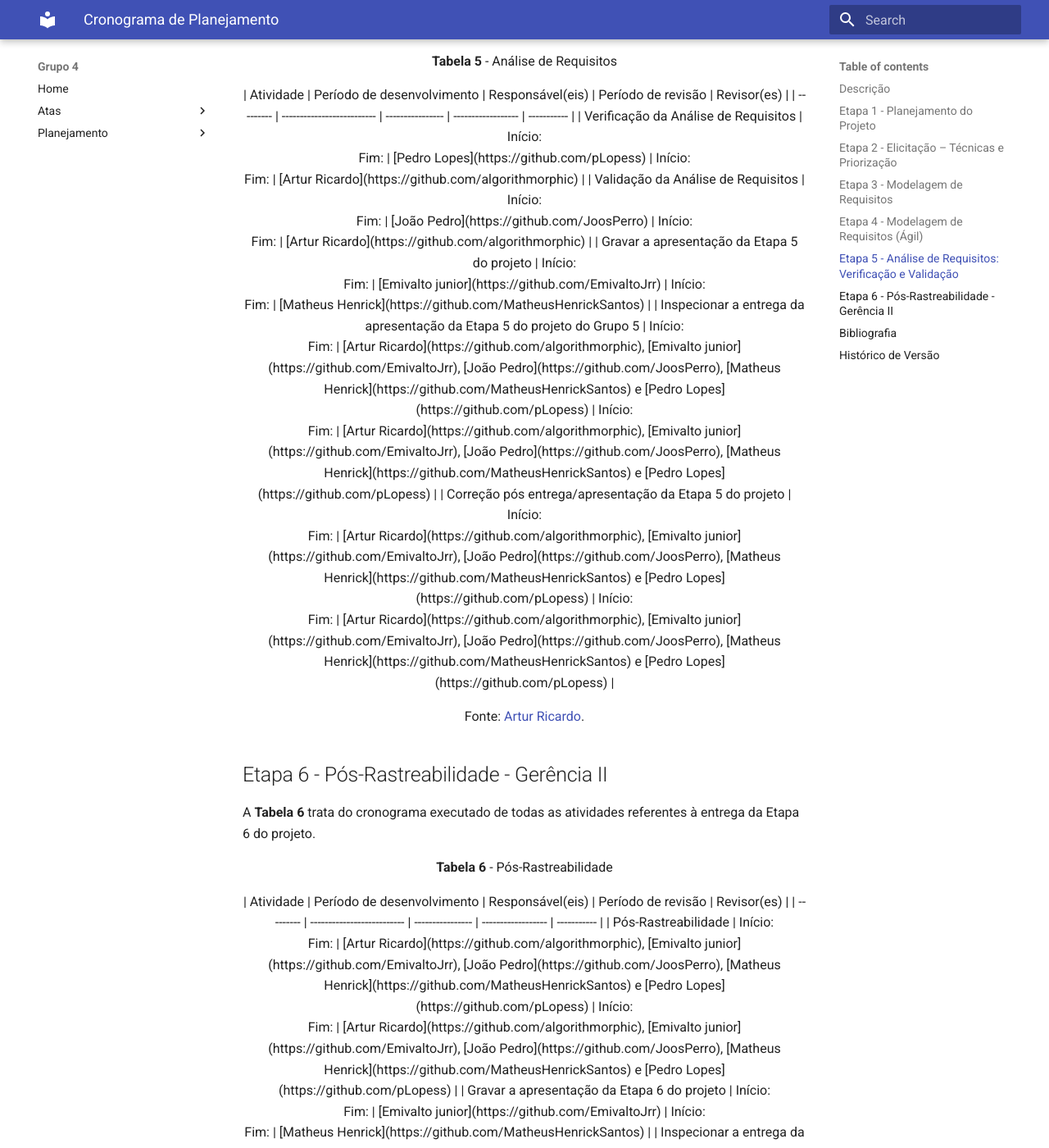
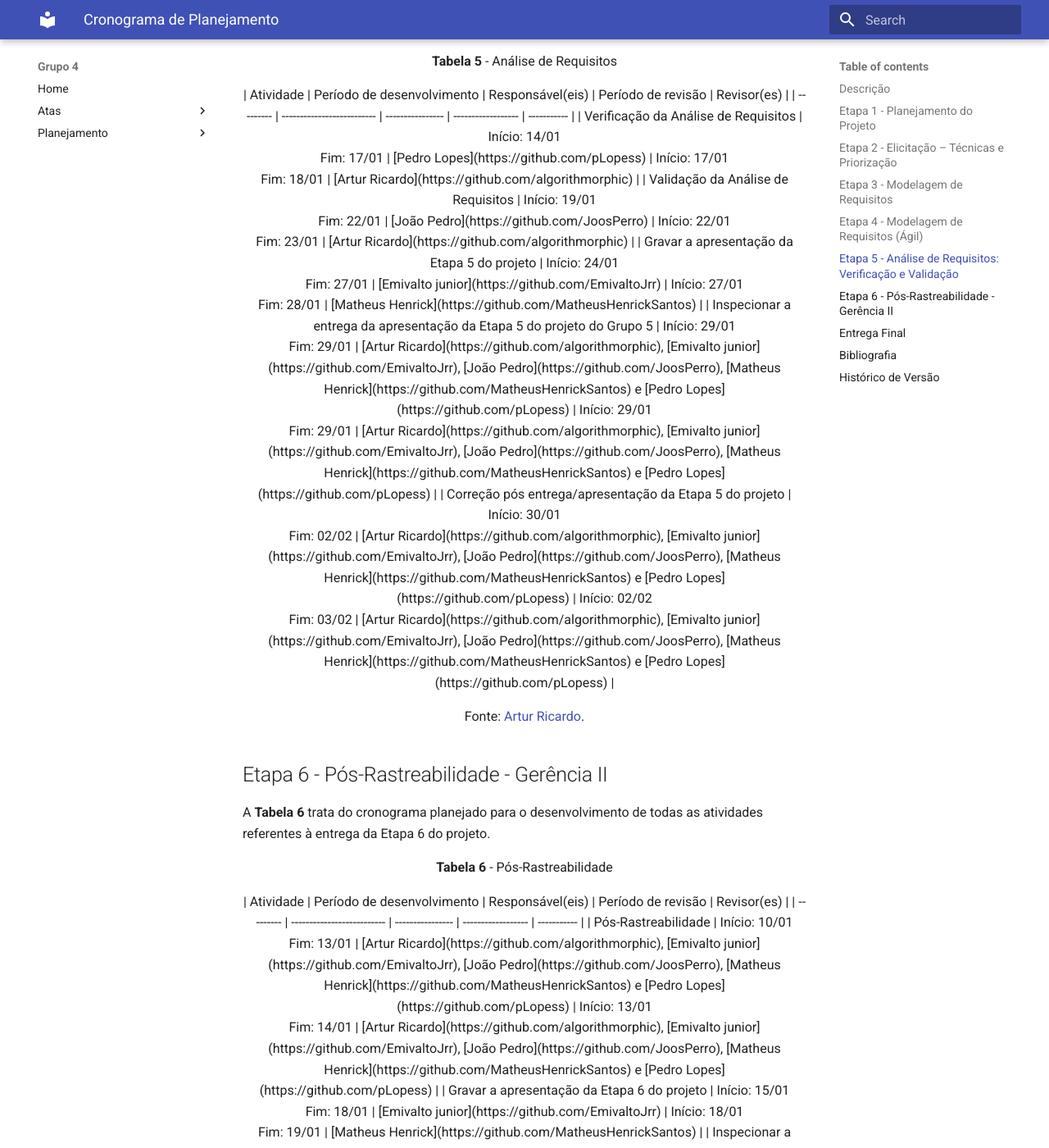
Before and after one commit to Requisitos-de-Software/2024.2-MeuSUSDigital, an MkDocs documentation site: the page built from docs/planejamento/cronograma-planejamento.md, in a window 1280 px wide and 1400 px high, scrolled down 5618 px. Shown: the whole window at 82% size. Built offline with MkDocs 1.6.1 and Material for MkDocs 9.7.7, drawn with Linux system fonts in a browser that asks for light colours; some of the changed text lies outside the part shown.

Commit message:
criação de nova tabela, correção de erros e adição de novas datas

```diff
--- a/docs/planejamento/cronograma-planejamento.md
+++ b/docs/planejamento/cronograma-planejamento.md
@@ -35,7 +35,7 @@
 
 ## Etapa 2 - Elicitação – Técnicas e Priorização
 
-A **Tabela 2** trata do cronograma executado de todas as atividades referentes à entrega da Etapa 2 do projeto.
+A **Tabela 2** trata do cronograma planejado para o desenvolvimento de todas as atividades referentes à entrega da Etapa 2 do projeto.
 
 <font size="3"><p style="text-align: center"><b>Tabela 2</b> - Elicitação – Técnicas e Priorização</p></font>
 
@@ -56,7 +56,7 @@
 
 ## Etapa 3 - Modelagem de Requisitos
 
-A **Tabela 3** trata do cronograma executado de todas as atividades referentes à entrega da Etapa 3 do projeto.
+A **Tabela 3** trata do cronograma planejado para o desenvolvimento de todas as atividades referentes à entrega da Etapa 3 do projeto.
 
 <font size="3"><p style="text-align: center"><b>Tabela 3</b> - Modelagem de Requisitos</p></font>
 
@@ -78,7 +78,7 @@
 
 ## Etapa 4 - Modelagem de Requisitos (Ágil)
 
-A **Tabela 4** trata do cronograma executado de todas as atividades referentes à entrega da Etapa 4 do projeto.
+A **Tabela 4** trata do cronograma planejado para o desenvolvimento de todas as atividades referentes à entrega da Etapa 4 do projeto.
 
 <font size="3"><p style="text-align: center"><b>Tabela 4</b> - Modelagem de Requisitos (Ágil)</p></font>
 
@@ -99,7 +99,7 @@
 
 ## Etapa 5 - Análise de Requisitos: Verificação e Validação
 
-A **Tabela 5** trata do cronograma executado de todas as atividades referentes à entrega da Etapa 5 do projeto.
+A **Tabela 5** trata do cronograma planejado para o desenvolvimento de todas as atividades referentes à entrega da Etapa 5 do projeto.
 
 <font size="3"><p style="text-align: center"><b>Tabela 5</b> - Análise de Requisitos</p></font>
 
@@ -107,11 +107,11 @@
 
 | Atividade | Período de desenvolvimento | Responsável(eis) | Período de revisão | Revisor(es) |
 | --------- | -------------------------- | ---------------- | ------------------ | ----------- |
-| Verificação da Análise de Requisitos | Início: <br>Fim: | [Pedro Lopes](https://github.com/pLopess) | Início: <br>Fim: | [Artur Ricardo](https://github.com/algorithmorphic) |
-| Validação da Análise de Requisitos | Início: <br>Fim: | [João Pedro](https://github.com/JoosPerro) | Início: <br>Fim: | [Artur Ricardo](https://github.com/algorithmorphic) |
-| Gravar a apresentação da Etapa 5 do projeto | Início: <br>Fim: | [Emivalto junior](https://github.com/EmivaltoJrr) | Início: <br>Fim: | [Matheus Henrick](https://github.com/MatheusHenrickSantos) |
-| Inspecionar a entrega da apresentação da Etapa 5 do projeto do Grupo 5 | Início: <br>Fim: | [Artur Ricardo](https://github.com/algorithmorphic), [Emivalto junior](https://github.com/EmivaltoJrr), [João Pedro](https://github.com/JoosPerro), [Matheus Henrick](https://github.com/MatheusHenrickSantos) e [Pedro Lopes](https://github.com/pLopess) | Início: <br>Fim: | [Artur Ricardo](https://github.com/algorithmorphic), [Emivalto junior](https://github.com/EmivaltoJrr), [João Pedro](https://github.com/JoosPerro), [Matheus Henrick](https://github.com/MatheusHenrickSantos) e [Pedro Lopes](https://github.com/pLopess) |
-| Correção pós entrega/apresentação da Etapa 5 do projeto | Início: <br>Fim: | [Artur Ricardo](https://github.com/algorithmorphic), [Emivalto junior](https://github.com/EmivaltoJrr), [João Pedro](https://github.com/JoosPerro), [Matheus Henrick](https://github.com/MatheusHenrickSantos) e [Pedro Lopes](https://github.com/pLopess) | Início: <br>Fim: | [Artur Ricardo](https://github.com/algorithmorphic), [Emivalto junior](https://github.com/EmivaltoJrr), [João Pedro](https://github.com/JoosPerro), [Matheus Henrick](https://github.com/MatheusHenrickSantos) e [Pedro Lopes](https://github.com/pLopess) |
+| Verificação da Análise de Requisitos | Início: 14/01<br>Fim: 17/01 | [Pedro Lopes](https://github.com/pLopess) | Início: 17/01<br>Fim: 18/01 | [Artur Ricardo](https://github.com/algorithmorphic) |
+| Validação da Análise de Requisitos | Início: 19/01<br>Fim: 22/01 | [João Pedro](https://github.com/JoosPerro) | Início: 22/01<br>Fim: 23/01 | [Artur Ricardo](https://github.com/algorithmorphic) |
+| Gravar a apresentação da Etapa 5 do projeto | Início: 24/01<br>Fim: 27/01 | [Emivalto junior](https://github.com/EmivaltoJrr) | Início: 27/01<br>Fim: 28/01 | [Matheus Henrick](https://github.com/MatheusHenrickSantos) |
+| Inspecionar a entrega da apresentação da Etapa 5 do projeto do Grupo 5 | Início: 29/01<br>Fim: 29/01 | [Artur Ricardo](https://github.com/algorithmorphic), [Emivalto junior](https://github.com/EmivaltoJrr), [João Pedro](https://github.com/JoosPerro), [Matheus Henrick](https://github.com/MatheusHenrickSantos) e [Pedro Lopes](https://github.com/pLopess) | Início: 29/01<br>Fim: 29/01 | [Artur Ricardo](https://github.com/algorithmorphic), [Emivalto junior](https://github.com/EmivaltoJrr), [João Pedro](https://github.com/JoosPerro), [Matheus Henrick](https://github.com/MatheusHenrickSantos) e [Pedro Lopes](https://github.com/pLopess) |
+| Correção pós entrega/apresentação da Etapa 5 do projeto | Início: 30/01<br>Fim: 02/02 | [Artur Ricardo](https://github.com/algorithmorphic), [Emivalto junior](https://github.com/EmivaltoJrr), [João Pedro](https://github.com/JoosPerro), [Matheus Henrick](https://github.com/MatheusHenrickSantos) e [Pedro Lopes](https://github.com/pLopess) | Início: 02/02<br>Fim: 03/02 | [Artur Ricardo](https://github.com/algorithmorphic), [Emivalto junior](https://github.com/EmivaltoJrr), [João Pedro](https://github.com/JoosPerro), [Matheus Henrick](https://github.com/MatheusHenrickSantos) e [Pedro Lopes](https://github.com/pLopess) |
 
 </center>
 
@@ -119,7 +119,7 @@
 
 ## Etapa 6 - Pós-Rastreabilidade - Gerência II
 
-A **Tabela 6** trata do cronograma executado de todas as atividades referentes à entrega da Etapa 6 do projeto.
+A **Tabela 6** trata do cronograma planejado para o desenvolvimento de todas as atividades referentes à entrega da Etapa 6 do projeto.
 
 <font size="3"><p style="text-align: center"><b>Tabela 6</b> - Pós-Rastreabilidade</p></font>
 
@@ -127,10 +127,29 @@
 
 | Atividade | Período de desenvolvimento | Responsável(eis) | Período de revisão | Revisor(es) |
 | --------- | -------------------------- | ---------------- | ------------------ | ----------- |
-| Pós-Rastreabilidade | Início: <br>Fim: | [Artur Ricardo](https://github.com/algorithmorphic), [Emivalto junior](https://github.com/EmivaltoJrr), [João Pedro](https://github.com/JoosPerro), [Matheus Henrick](https://github.com/MatheusHenrickSantos) e [Pedro Lopes](https://github.com/pLopess) | Início: <br>Fim: | [Artur Ricardo](https://github.com/algorithmorphic), [Emivalto junior](https://github.com/EmivaltoJrr), [João Pedro](https://github.com/JoosPerro), [Matheus Henrick](https://github.com/MatheusHenrickSantos) e [Pedro Lopes](https://github.com/pLopess) |
-| Gravar a apresentação da Etapa 6 do projeto | Início: <br>Fim: | [Emivalto junior](https://github.com/EmivaltoJrr) | Início: <br>Fim: | [Matheus Henrick](https://github.com/MatheusHenrickSantos) |
-| Inspecionar a entrega da apresentação da Etapa 6 do projeto do Grupo 5 | Início: <br>Fim: | [Artur Ricardo](https://github.com/algorithmorphic), [Emivalto junior](https://github.com/EmivaltoJrr), [João Pedro](https://github.com/JoosPerro), [Matheus Henrick](https://github.com/MatheusHenrickSantos) e [Pedro Lopes](https://github.com/pLopess) | Início: <br>Fim: | [Artur Ricardo](https://github.com/algorithmorphic), [Emivalto junior](https://github.com/EmivaltoJrr), [João Pedro](https://github.com/JoosPerro), [Matheus Henrick](https://github.com/MatheusHenrickSantos) e [Pedro Lopes](https://github.com/pLopess) |
-| Correção pós entrega/apresentação da Etapa 6 do projeto | Início: <br>Fim: | [Artur Ricardo](https://github.com/algorithmorphic), [Emivalto junior](https://github.com/EmivaltoJrr), [João Pedro](https://github.com/JoosPerro), [Matheus Henrick](https://github.com/MatheusHenrickSantos) e [Pedro Lopes](https://github.com/pLopess) | Início: <br>Fim: | [Artur Ricardo](https://github.com/algorithmorphic), [Emivalto junior](https://github.com/EmivaltoJrr), [João Pedro](https://github.com/JoosPerro), [Matheus Henrick](https://github.com/MatheusHenrickSantos) e [Pedro Lopes](https://github.com/pLopess) |
+| Pós-Rastreabilidade | Início: 10/01<br>Fim: 13/01 | [Artur Ricardo](https://github.com/algorithmorphic), [Emivalto junior](https://github.com/EmivaltoJrr), [João Pedro](https://github.com/JoosPerro), [Matheus Henrick](https://github.com/MatheusHenrickSantos) e [Pedro Lopes](https://github.com/pLopess) | Início: 13/01<br>Fim: 14/01 | [Artur Ricardo](https://github.com/algorithmorphic), [Emivalto junior](https://github.com/EmivaltoJrr), [João Pedro](https://github.com/JoosPerro), [Matheus Henrick](https://github.com/MatheusHenrickSantos) e [Pedro Lopes](https://github.com/pLopess) |
+| Gravar a apresentação da Etapa 6 do projeto | Início: 15/01<br>Fim: 18/01 | [Emivalto junior](https://github.com/EmivaltoJrr) | Início: 18/01<br>Fim: 19/01 | [Matheus Henrick](https://github.com/MatheusHenrickSantos) |
+| Inspecionar a entrega da apresentação da Etapa 6 do projeto do Grupo 5 | Início: 20/01<br>Fim: 20/01 | [Artur Ricardo](https://github.com/algorithmorphic), [Emivalto junior](https://github.com/EmivaltoJrr), [João Pedro](https://github.com/JoosPerro), [Matheus Henrick](https://github.com/MatheusHenrickSantos) e [Pedro Lopes](https://github.com/pLopess) | Início: 20/01<br>Fim: 20/01 | [Artur Ricardo](https://github.com/algorithmorphic), [Emivalto junior](https://github.com/EmivaltoJrr), [João Pedro](https://github.com/JoosPerro), [Matheus Henrick](https://github.com/MatheusHenrickSantos) e [Pedro Lopes](https://github.com/pLopess) |
+| Correção pós entrega/apresentação da Etapa 6 do projeto | Início: 21/01<br>Fim: 24/01 | [Artur Ricardo](https://github.com/algorithmorphic), [Emivalto junior](https://github.com/EmivaltoJrr), [João Pedro](https://github.com/JoosPerro), [Matheus Henrick](https://github.com/MatheusHenrickSantos) e [Pedro Lopes](https://github.com/pLopess) | Início: 24/01<br>Fim: 25/01 | [Artur Ricardo](https://github.com/algorithmorphic), [Emivalto junior](https://github.com/EmivaltoJrr), [João Pedro](https://github.com/JoosPerro), [Matheus Henrick](https://github.com/MatheusHenrickSantos) e [Pedro Lopes](https://github.com/pLopess) |
+
+</center>
+
+<font size="3"><p style="text-align: center">Fonte: [Artur Ricardo](https://github.com/algorithmorphic).</p></font>
+
+## Entrega Final
+
+A **Tabela 7** trata do cronograma planejado para o desenvolvimento de todas as atividades referentes à entrega da apresentação do projeto final.
+
+<font size="3"><p style="text-align: center"><b>Tabela 7</b> - Entrega da apresentação do projeto final</p></font>
+
+<center>
+
+| Atividade | Período de desenvolvimento | Responsável(eis) | Período de revisão | Revisor(es) |
+| --------- | -------------------------- | ---------------- | ------------------ | ----------- |
+| Desenvolvimento do projeto final | Início: 09/01<br>Fim: 13/01 | [Artur Ricardo](https://github.com/algorithmorphic), [Emivalto junior](https://github.com/EmivaltoJrr), [João Pedro](https://github.com/JoosPerro), [Matheus Henrick](https://github.com/MatheusHenrickSantos) e [Pedro Lopes](https://github.com/pLopess) | Início: 13/01<br>Fim: 14/01 | [Artur Ricardo](https://github.com/algorithmorphic), [Emivalto junior](https://github.com/EmivaltoJrr), [João Pedro](https://github.com/JoosPerro), [Matheus Henrick](https://github.com/MatheusHenrickSantos) e [Pedro Lopes](https://github.com/pLopess) |
+| Gravar a apresentação da Etapa 6 do projeto | Início: 15/01<br>Fim: 18/01 | [Emivalto junior](https://github.com/EmivaltoJrr) | Início: 18/01<br>Fim: 19/01 | [Matheus Henrick](https://github.com/MatheusHenrickSantos) |
+| Inspecionar a entrega da apresentação do projeto final do Grupo 5 | Início: 20/01<br>Fim: 20/01 | [Artur Ricardo](https://github.com/algorithmorphic), [Emivalto junior](https://github.com/EmivaltoJrr), [João Pedro](https://github.com/JoosPerro), [Matheus Henrick](https://github.com/MatheusHenrickSantos) e [Pedro Lopes](https://github.com/pLopess) | Início: 20/01<br>Fim: 20/01 | [Artur Ricardo](https://github.com/algorithmorphic), [Emivalto junior](https://github.com/EmivaltoJrr), [João Pedro](https://github.com/JoosPerro), [Matheus Henrick](https://github.com/MatheusHenrickSantos) e [Pedro Lopes](https://github.com/pLopess) |
+| Avaliação do Projeto final | Início: 11/02<br>Fim: 18/02 | [Emivalto junior](https://github.com/EmivaltoJrr) | Início: 18/02<br>Fim: 19/02 | [Matheus Henrick](https://github.com/MatheusHenrickSantos) |
 
 </center>
 
@@ -153,3 +172,4 @@
 | `1.0`   | 28/10/2024 | Criação da estrutura, bibliografia e descrição do cronograma. | [Artur Ricardo](https://github.com/algorithmorphic) |
 | `1.1`   | 28/10/2024 | Criação da tabela do cronograma de planejamento referente à Etapa 1 do projeto. | [Artur Ricardo](https://github.com/algorithmorphic) |
 | `1.2`   | 28/10/2024 | Criação das demais tabelas do cronograma de planejamento referente à Etapa 1. | [Artur Ricardo](https://github.com/algorithmorphic) |
+| `1.3`   | 29/10/2024 | Criação da tabela do cronograma de planejamento referente à entrega final, correção de erros e adição de novas datas. | [Artur Ricardo](https://github.com/algorithmorphic) |
```
